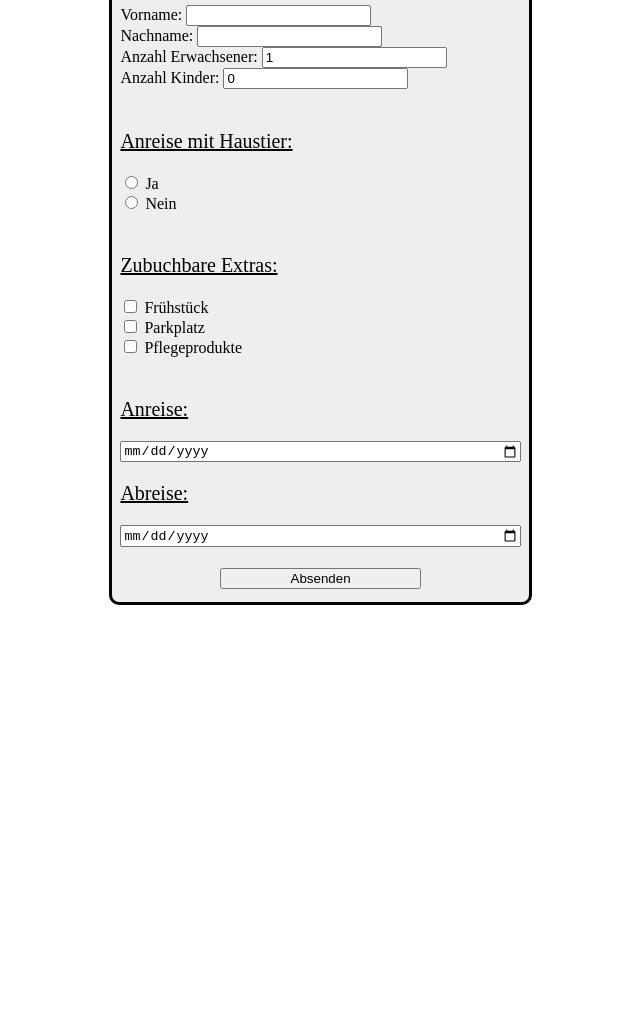
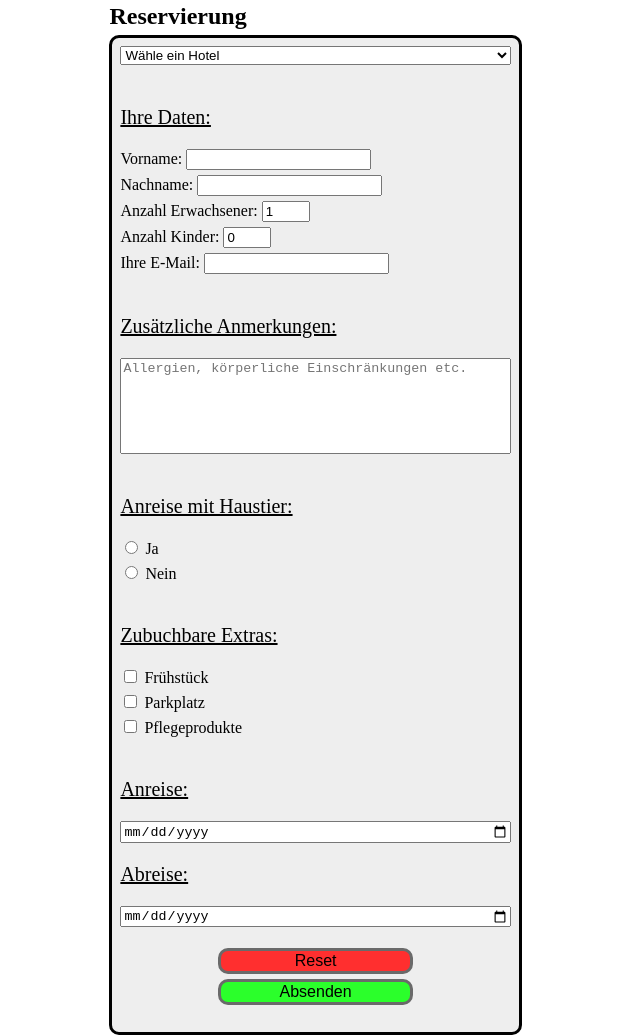
Before and after one commit to Zip-creations/BOK_HTML_Course, a plain HTML site: page project/uebernachtung.html in a window 1280 px wide. Shown: the part 646-1681 px from the top of the page, without its empty margins (321-961 px from the left). Before the commit the page ends 1251 px from the top, so only its background shows below. Drawn offline with Linux system fonts and the light colour scheme.

Commit message:
finalized uebernachtung

```diff
--- a/project/css/uebernachtung.css
+++ b/project/css/uebernachtung.css
@@ -33,7 +33,7 @@ tr:nth-child(odd):not(:first-child) {
     grid-row: 2/3;
     grid-column: 1/2;
     display: grid;
-    grid-template: 10% 1fr / 1fr 1fr 1fr;
+    grid-template: 5% 1fr / 1fr 1fr 1fr;
 }
 
 #reservierungForm>h2 {
@@ -47,6 +47,7 @@ tr:nth-child(odd):not(:first-child) {
     border: black solid;
     border-radius: 10px;
     background-color: rgb(238, 238, 238);
+    margin-right: 10px;
 }
 
 form>div{
@@ -61,14 +62,44 @@ form>div>p {
     text-decoration: underline;
 }
 
-input[type=submit]{
+form>div>div:not(:last-child) {
+    margin-bottom: 5px;
+}
+
+input[type=submit], input[type=reset]{
     align-self: center;
     width: 50%;
+    border: rgb(106, 106, 106) solid;
+    border-radius: 10px;
+    font-size: 16px;
+}
+
+input[type=submit] {
+    background-color: rgb(43, 255, 43);
+}
+
+input[type=reset] {
+    margin-bottom: 5px;
+    background-color: rgb(255, 47, 47);
+}
+
+input[type=reset]:hover {
+    background-color: rgb(216, 0, 0);
+    border: black solid;
+}
+
+input[type=submit]:hover {
+    background-color: rgb(3, 171, 0);
+    border: black solid;
+}
+
+textarea {
+    resize: none;
 }
 
 @media (max-width: 768px) {
     #reservierungForm {
-        grid-template: 10% 1fr / 1fr;
+        grid-template: 5% 1fr / 1fr;
     }
 
     #reservierungForm>h2 {
--- a/project/uebernachtung.html
+++ b/project/uebernachtung.html
@@ -84,22 +84,32 @@
           </div>
 
           <div>
+            <p>Ihre Daten:</p>
             <div>
               <label for="fname">Vorname:</label>
-              <input type="text" id="fname"><br>
+              <input type="text" id="fname">
             </div>
             <div>
               <label for="lname">Nachname:</label>
-              <input type="text" id="lname"><br>
+              <input type="text" id="lname">
             </div>
             <div>
               <label for="numParent">Anzahl Erwachsener:</label>
-              <input type="number" id="numParent" min="1" value="1" size="3"><br>
+              <input type="number" id="numParent" min="1" max="9" value="1" size="3">
             </div>
             <div>
               <label for="numChild">Anzahl Kinder:</label>
-              <input type="number" id="numChild" min="0" value="0" size="3"><br>
+              <input type="number" id="numChild" min="0" max="9" value="0" size="3">
             </div>
+            <div>
+              <label for="mail">Ihre E-Mail:</label>
+              <input type="mail" id="mail">
+            </div>
+          </div>
+
+          <div>
+            <p>Zusätzliche Anmerkungen:</p>
+            <textarea cols="20" rows="6" placeholder="Allergien, körperliche Einschränkungen etc."></textarea>
           </div>
 
           <div>
@@ -134,10 +144,11 @@
             <p>Anreise:</p>
             <input type="date" id="calendar"/>
             <p>Abreise:</p>
-            <input type="date" id="calendar"onfocus="this.min=new Date().toISOString().split('T')[0]"/> <!-- alternative to JS-->
+            <input type="date" id="calendar"onfocus="this.min=new Date().toISOString().split('T')[0]"/> <!-- alternative to JavaScript-->
           </div>
 
           <div>
+            <input type="reset" value="Reset">
             <input type="submit" value="Absenden">
           </div>
         </form>
```
